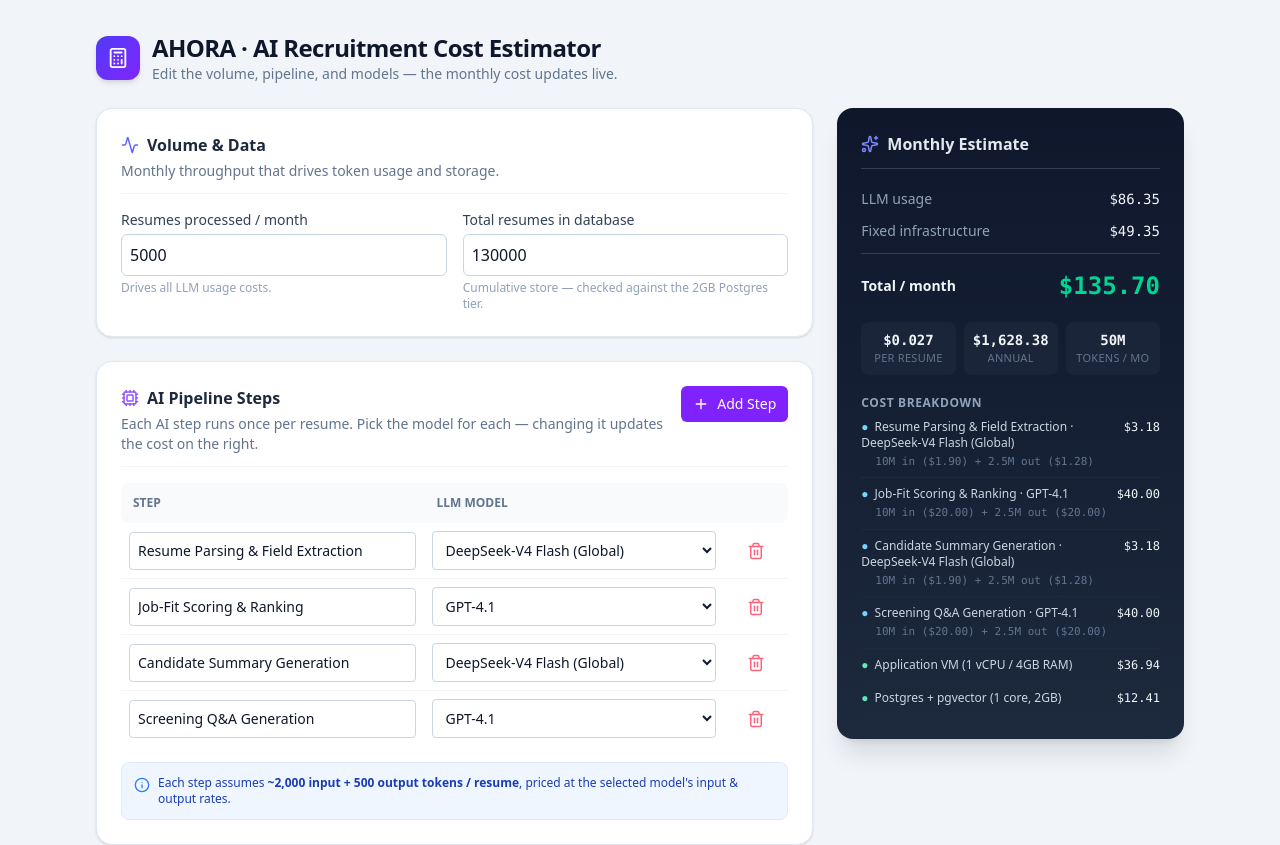
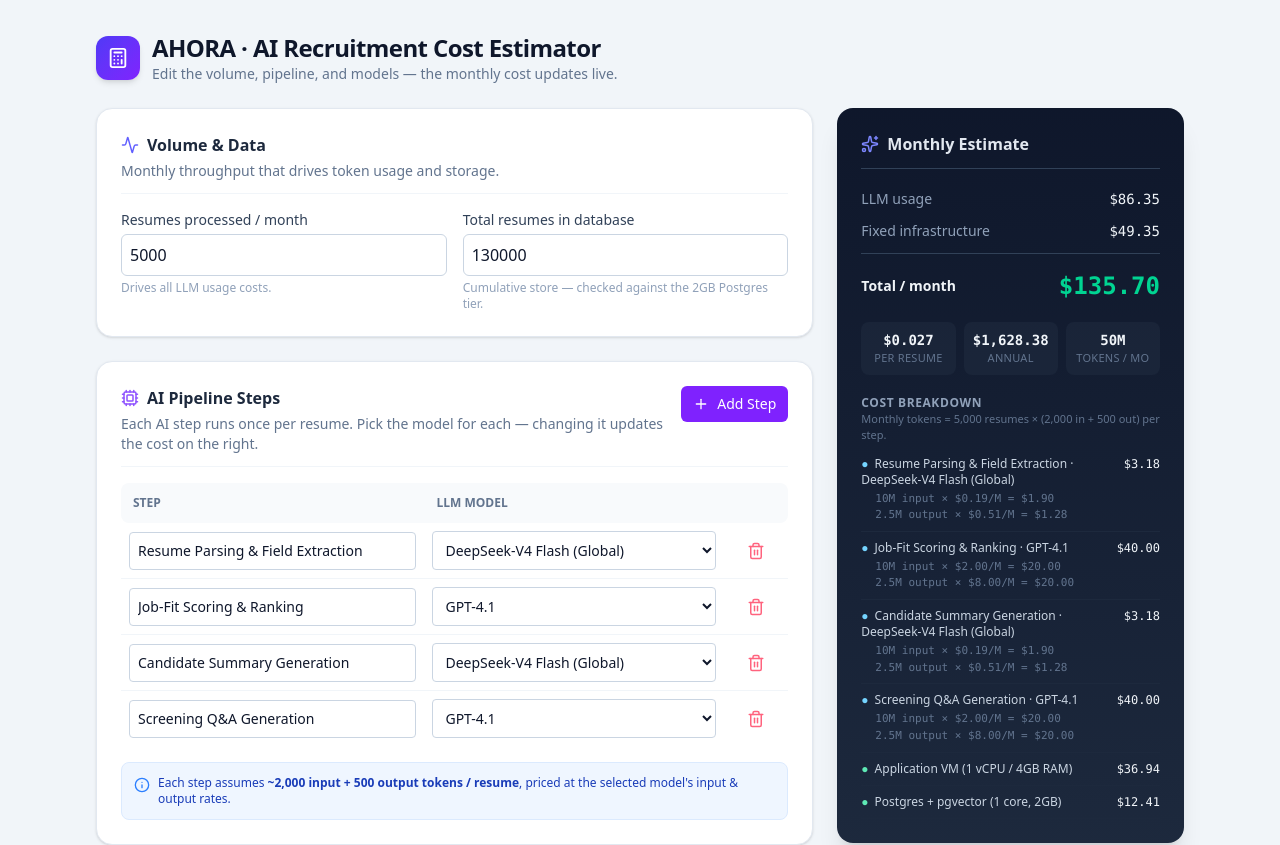
Before and after one commit to Maaagggi/ahora-cost-estimator, a React (Vite) app: page / in a window 1280 px wide. Shown: the top 845 px of the page. Built offline with nearby package versions, Linux system fonts and the light colour scheme.

Commit message:
Breakdown: show token derivation caption + tokens x rate = cost per step
Co-Authored-By: Claude Opus 4.8 (1M context) <noreply@anthropic.com>

```diff
--- a/src/App.tsx
+++ b/src/App.tsx
@@ -112,8 +112,8 @@ interface BreakdownLine {
   label: string;
   group: 'LLM Usage' | 'Infrastructure';
   cost: number;
-  /** per-line explanation (token usage + cost split for LLM steps) */
-  detail?: string;
+  /** per-line explanation rows (token × rate = cost for LLM steps) */
+  detail?: string[];
 }
 
 /* ------------------------------------------------------------------ *
@@ -150,9 +150,10 @@ export default function App() {
         label: `${feat.name} · ${model.name}`,
         group: 'LLM Usage',
         cost,
-        detail:
-          `${fmtCompact(inTokens)} in (${fmtUSD(inCost)}) + ` +
-          `${fmtCompact(outTokens)} out (${fmtUSD(outCost)})`,
+        detail: [
+          `${fmtCompact(inTokens)} input × ${fmtUSD(model.inputPer1M)}/M = ${fmtUSD(inCost)}`,
+          `${fmtCompact(outTokens)} output × ${fmtUSD(model.outputPer1M)}/M = ${fmtUSD(outCost)}`,
+        ],
       });
     });
 
@@ -409,9 +410,13 @@ export default function App() {
                 <Stat label="Tokens / mo" value={fmtCompact(costs.totalTokens)} />
               </div>
 
-              <h3 className="mb-2 text-xs font-semibold uppercase tracking-wider text-slate-400">
+              <h3 className="text-xs font-semibold uppercase tracking-wider text-slate-400">
                 Cost breakdown
               </h3>
+              <p className="mb-3 text-[11px] text-slate-500">
+                Monthly tokens = {fmtNum(monthlyResumes)} resumes ×{' '}
+                ({fmtNum(INPUT_TOKENS)} in + {fmtNum(OUTPUT_TOKENS)} out) per step.
+              </p>
               <div className="space-y-2">
                 {costs.breakdown.map((item, idx) => (
                   <div
@@ -432,8 +437,10 @@ export default function App() {
                       </span>
                     </div>
                     {item.detail && (
-                      <div className="mt-1 pl-3.5 font-mono text-[11px] text-slate-500">
-                        {item.detail}
+                      <div className="mt-1 space-y-0.5 pl-3.5 font-mono text-[11px] text-slate-500">
+                        {item.detail.map((line, i) => (
+                          <div key={i}>{line}</div>
+                        ))}
                       </div>
                     )}
                   </div>
```
